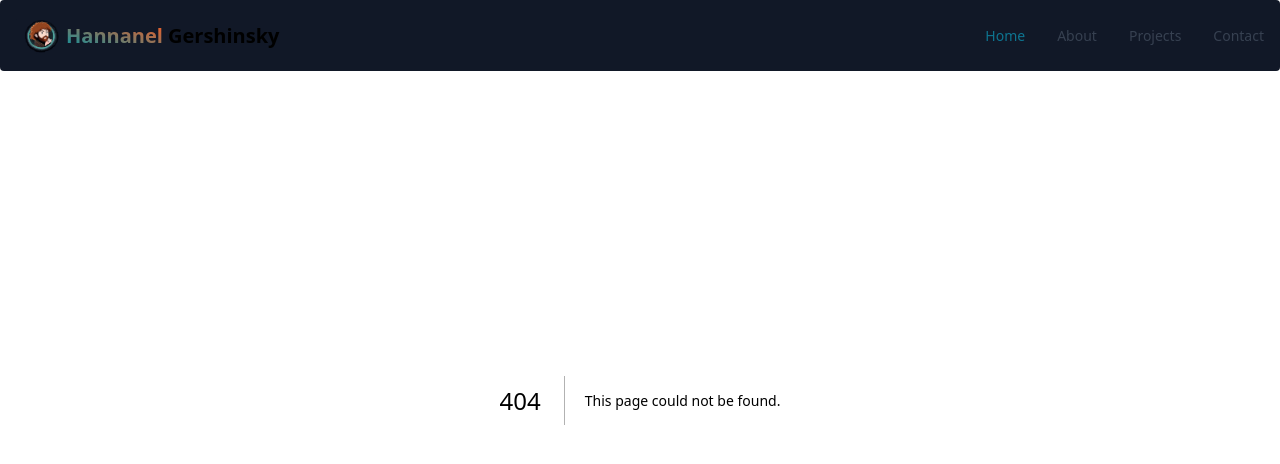
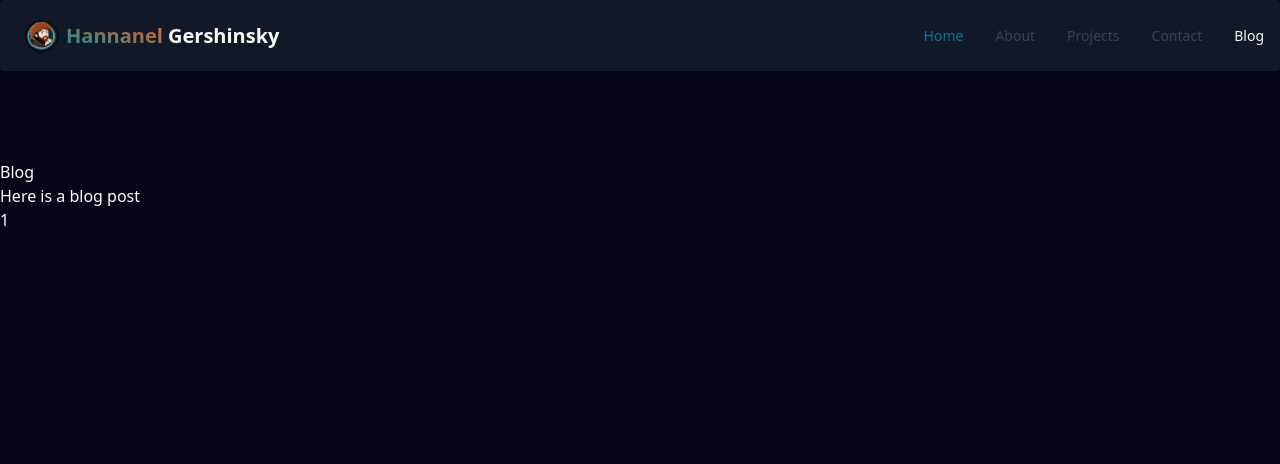
Before and after one commit to hannanel100/my-portfolio, a Next.js app: page /blog/1 in a window 1280 px wide. Before the commit this address had no page. Shown: the top 464 px of the page. Built offline with nearby package versions, Linux system fonts and the light colour scheme.

Commit message:
initial blog file structure

```diff
--- a/app/Navbar.tsx
+++ b/app/Navbar.tsx
@@ -1,6 +1,7 @@
 "use client";
 import Image from "next/image";
 import { Navbar } from "flowbite-react";
+import Link from "next/link";
 
 const CustomNavbar = () => {
   return (
@@ -28,6 +29,7 @@ const CustomNavbar = () => {
         <Navbar.Link href="#about">About</Navbar.Link>
         <Navbar.Link href="#projects">Projects</Navbar.Link>
         <Navbar.Link href="#contact">Contact</Navbar.Link>
+        <Link href="/blog">Blog</Link>
       </Navbar.Collapse>
     </Navbar>
   );
--- /dev/null
+++ b/app/blog/[slug]/page.tsx
@@ -0,0 +1,15 @@
+//this is the page that will be rendered for each blog post
+
+const SingleBlogPage = ({ params }: { params: { slug: string } }) => {
+  console.log("🚀 ~ file: page.tsx:4 ~ SingleBlogPage ~ params:", params);
+
+  return (
+    <div className="mt-40 text-white">
+      <h1>Blog</h1>
+      <p>Here is a blog post</p>
+      {params.slug}
+    </div>
+  );
+};
+
+export default SingleBlogPage;
--- /dev/null
+++ b/app/blog/page.tsx
@@ -0,0 +1,15 @@
+// the home page for the blog in the app
+
+import Link from "next/link";
+
+const BlogPage = () => {
+  return (
+    <div className="mt-40 text-white">
+      <h1>Blog</h1>
+      <p>Here is a blog post</p>
+      <Link href="/blog/first-post">First Post</Link>
+    </div>
+  );
+};
+
+export default BlogPage;
--- a/next.config.js
+++ b/next.config.js
@@ -2,6 +2,7 @@
 const nextConfig = {
   experimental: {
     appDir: true,
+    typedRoutes: true,
   },
   images: {
     remotePatterns: [
```
